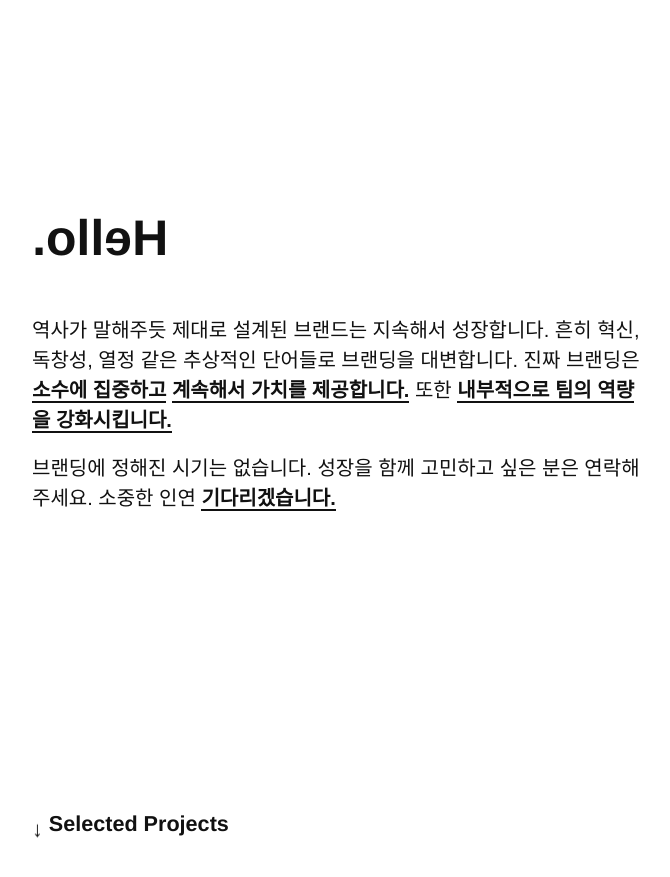
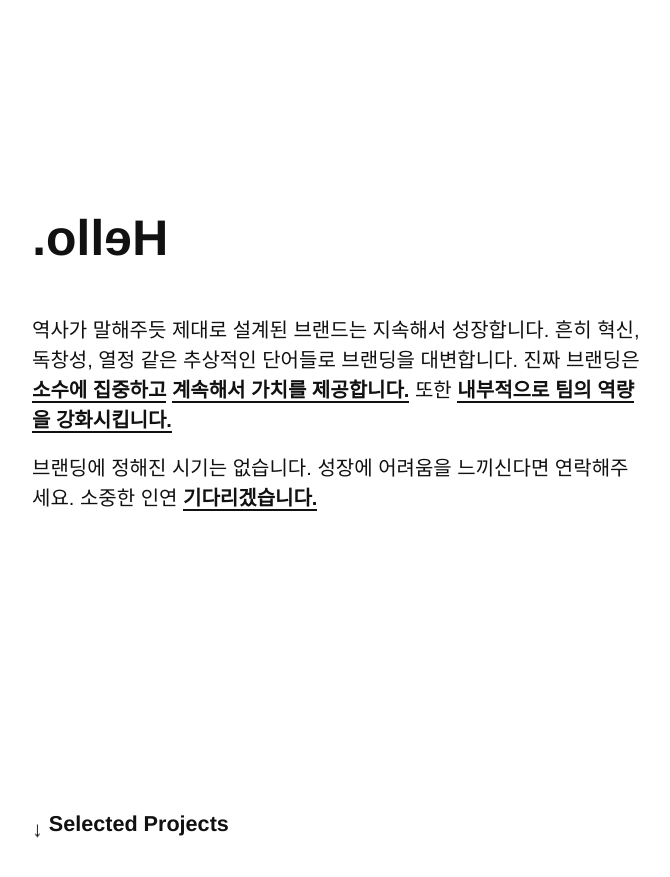
Before and after one commit to studio-a-hundred/studio-a-hundred, a Jekyll site: the page built from index.html, in a window 1280 px wide and 900 px high. Shown: the top 877 px of the window, without its empty margins (128-798 px from the left). Built offline with Jekyll 4.4.1, drawn with Linux system fonts in a browser that asks for light colours.

Commit message:
Update index.html

```diff
--- a/index.html
+++ b/index.html
@@ -15,7 +15,7 @@
       <p style="margin:0" ;>&nbsp;</p>
       <div class="kr">
         <p>역사가 말해주듯 제대로 설계된 브랜드는 지속해서 성장합니다. 흔히 혁신, 독창성, 열정 같은 추상적인 단어들로 브랜딩을 대변합니다. 진짜 브랜딩은 <br class="gap-intro"><span class="link-popup" onclick="location.href='#popup-kr-1'">소수에 집중하고</span> <span class="link-popup" onclick="location.href='#popup-kr-2'">계속해서 가치를 제공합니다.</span> 또한 <span class="link-popup" onclick="location.href='#popup-kr-3'">내부적으로 팀의 역량을 강화시킵니다.</span></p>
-        <p>브랜딩에 정해진 시기는 없습니다. 성장을 함께 고민하고 싶은 분은 연락해주세요. 소중한 인연 <span onclick="location.href='#footer-info'" class="link-span">기다리겠습니다.</span></p>
+        <p>브랜딩에 정해진 시기는 없습니다. 성장에 어려움을 느끼신다면 연락해주세요. 소중한 인연 <span onclick="location.href='#footer-info'" class="link-span">기다리겠습니다.</span></p>
       </div>
     </div>
     <h2 class="section-title ts-strong"><span class="scroll-down">&#x02193; </span>Selected Projects</h2>
```
